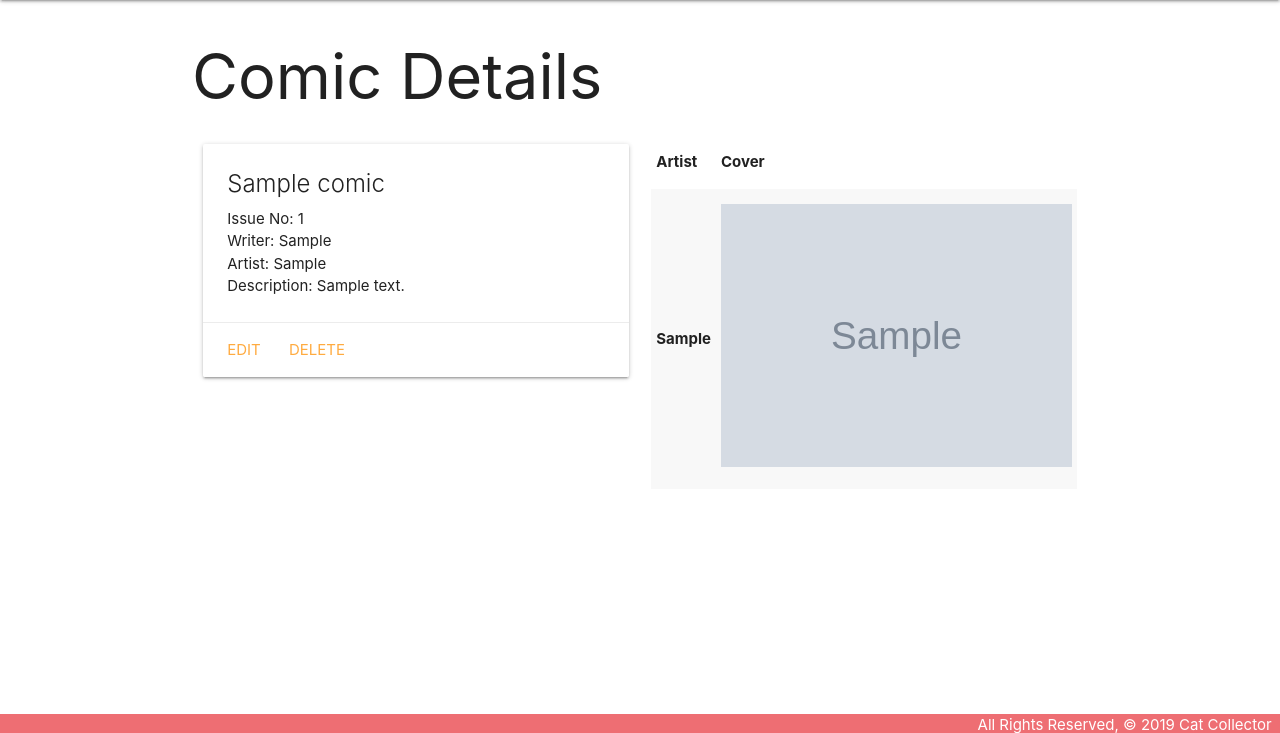
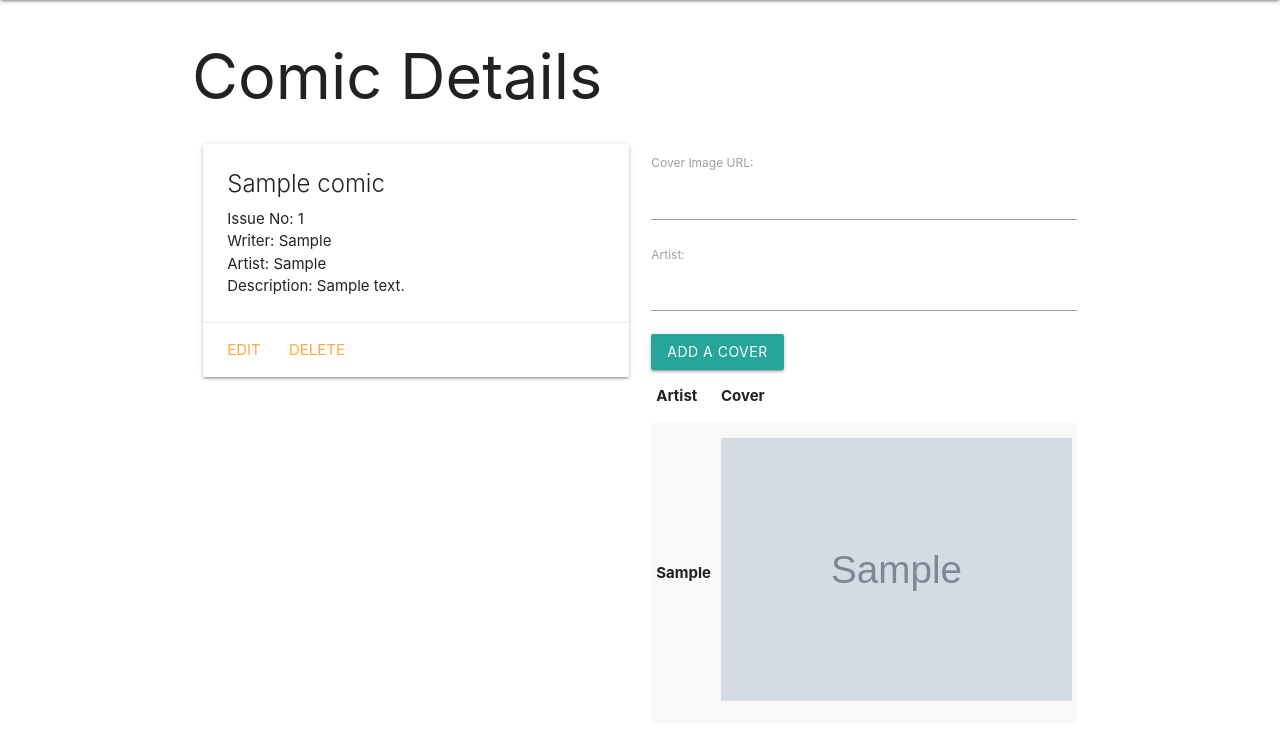
Before and after one commit to jeremydurden/ComicCollector, a Django app: page /comics/1/ in a window 1280 px wide. Shown: the part 64-797 px from the top of the page. Run offline with Django 3.2, Linux system fonts and the light colour scheme; tables that the repository leaves empty hold one stand-in row (values such as "Sample post"); grey boxes marked "Sample" are stand-in pictures.

Commit message:
Adding 1:M create form UI and updating details template to show cover art

```diff
--- /dev/null
+++ b/main_app/forms.py
@@ -0,0 +1,7 @@
+from django.forms import ModelForm
+from .models import Cover
+
+class CoverForm(ModelForm):
+  class Meta:
+    model = Cover
+    fields = ['image', 'artist']
--- a/main_app/templates/comics/detail.html
+++ b/main_app/templates/comics/detail.html
@@ -20,6 +20,11 @@
     </div>
   </div>
   <div class="col s6">
+    <form action="{% url 'add_cover' comic.id %}" method="POST">
+      {% csrf_token %}
+      {{ cover_form.as_p }}
+      <input type="submit" class="btn" value="Add a Cover">
+    </form>
     <table class="striped">
       <thead>
         <tr><th>Artist</th><th>Cover</th></tr>
--- a/main_app/urls.py
+++ b/main_app/urls.py
@@ -9,5 +9,6 @@ urlpatterns = [
     path('comics/create/', views.ComicCreate.as_view(), name='comics_create'),
     path('comics/<int:pk>/update/', views.ComicUpdate.as_view(), name='comics_update'),
     path('comics/<int:pk>/delete/', views.ComicDelete.as_view(), name='comics_delete'),
+    path('comics/<int:comic_id>/add_cover/', views.add_cover, name='add_cover'),
 
 ]
--- a/main_app/views.py
+++ b/main_app/views.py
@@ -1,8 +1,9 @@
-from django.shortcuts import render
+from django.shortcuts import render, redirect
 from django.views.generic.edit import CreateView, UpdateView, DeleteView
 
 # Create your views here.
 from .models import Comic
+from .forms import CoverForm
 
 class ComicCreate(CreateView):
     model = Comic
@@ -28,4 +29,16 @@ def comics_index(request):
 
 def comics_detail(request, comic_id):
     comic = Comic.objects.get(id=comic_id)
-    return render(request, 'comics/detail.html', { 'comic': comic })
+    cover_form = CoverForm()
+    return render(request, 'comics/detail.html', { 'comic': comic, 'cover_form': cover_form })
+
+def add_cover(request, comic_id):
+    # create a ModelForm instance using the date in the request.POST
+    form = CoverForm(request.POST)
+    # validate the form
+    if form.is_valid():
+        #don't save the form to the db until it has the comic_id assigned
+        new_cover = form.save(commit=False)
+        new_cover.comic_id = comic_id
+        new_cover.save()
+    return redirect('detail', comic_id=comic_id)
```
